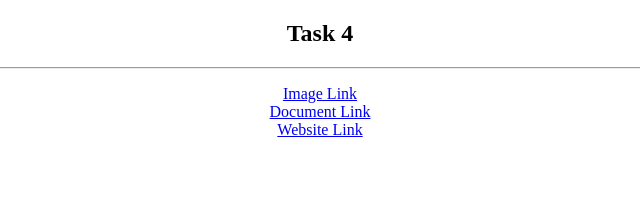
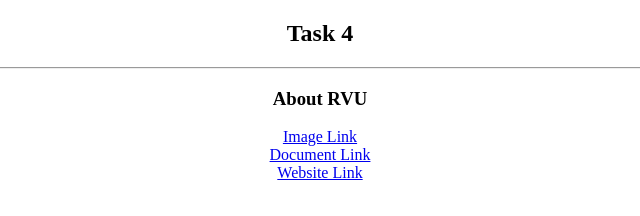
Before and after one commit to Adithi19/Activity-1, a plain HTML site: page Task4.html in a window 1280 px wide. Shown: the whole page, without its empty margins (320-960 px from the left). Drawn offline with Linux system fonts and the light colour scheme.

Commit message:
Update Task4.html

```diff
--- a/Task4.html
+++ b/Task4.html
@@ -5,6 +5,7 @@
     </head>
     <body>
         <center><h2>Task 4</h2></center><hr>
+        <center><h3>About RVU</h3></center>
         <p style="text-align: center;">
             <a href="Logo.png" target="_blank">Image Link</a>
             <br>
```
